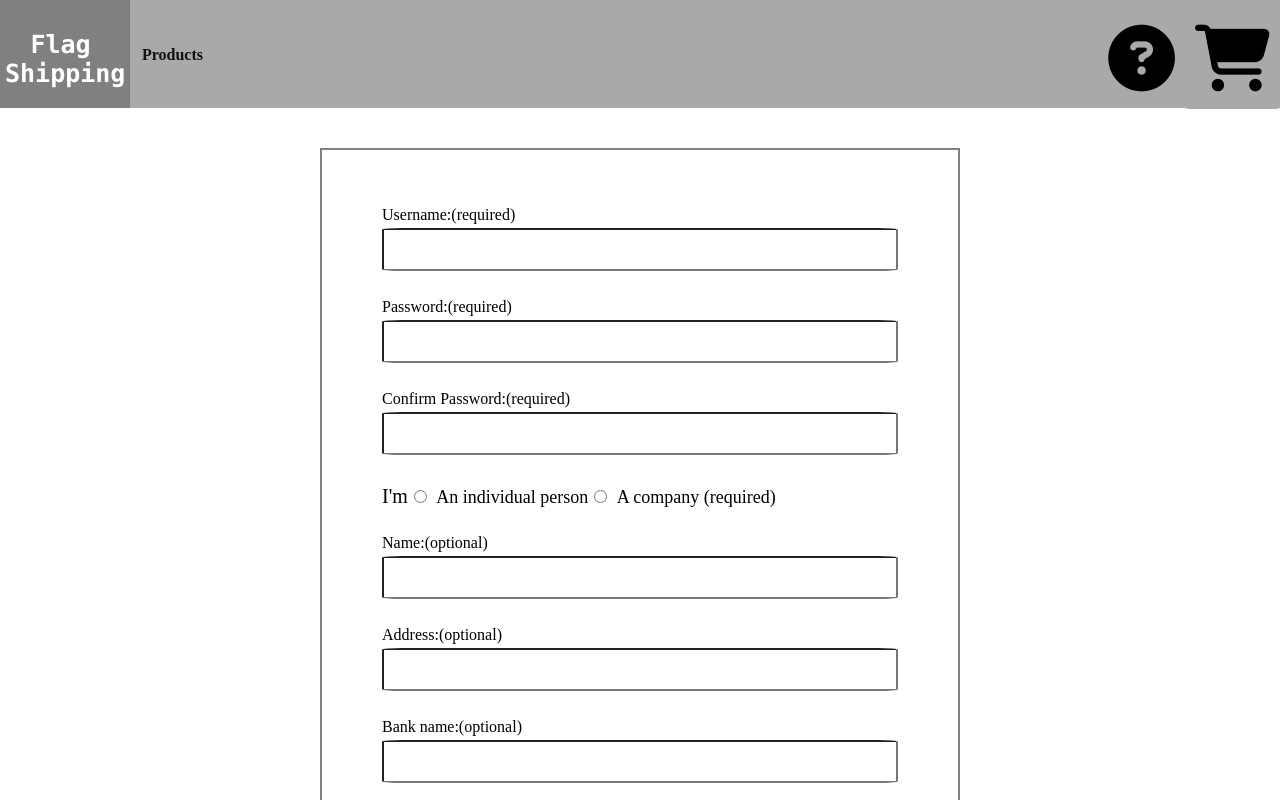
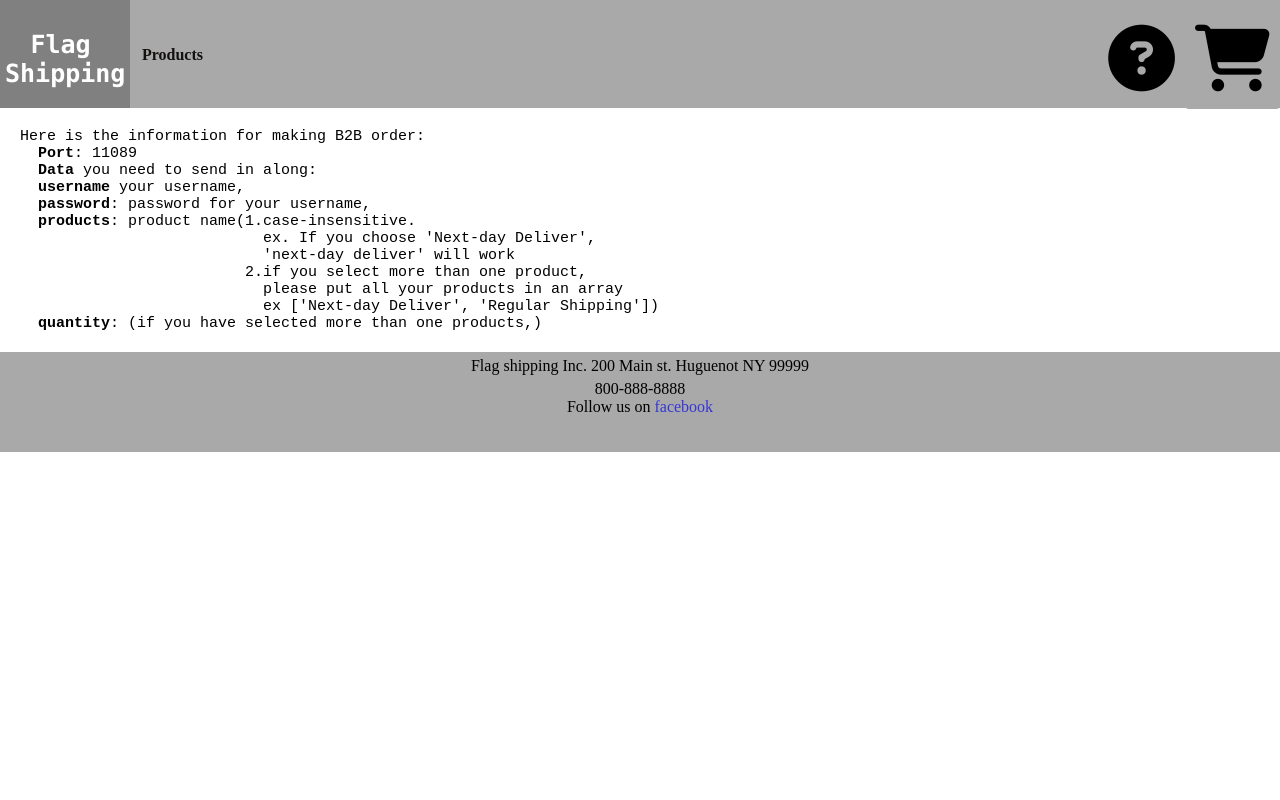
Before and after one commit to malongfei89/ebussiness, a Vue app: page /#/register in a window 1280 px wide. Shown: the top 800 px of the page. Built offline with nearby package versions, Linux system fonts and the light colour scheme.

Commit message:
note for B2B

```diff
--- a/src/assets/main.css
+++ b/src/assets/main.css
@@ -140,6 +140,10 @@ input[type=number]::-webkit-inner-spin-button {
     left:25%;
     position:relative;
     border:2px solid grey;
+  }
+  .note-B2B{
+    font-size:15px;
+    padding:20px;
   }
   .product-div {
     display: inline-block;
--- a/src/views/Register.vue
+++ b/src/views/Register.vue
@@ -1,7 +1,7 @@
 <template>
   <div>
     <Header></Header>
-    <div class="form-div" style="min-width:340px">
+    <div v-if="showNote" class="form-div" style="min-width:340px">
       <div class="input-group">
         <label for="newUsername">Username:(required)</label>
         <input id="newUsername" v-model="newUsername" type="text">
@@ -37,6 +37,20 @@
       </div>
       <button style="float:right;padding:20px;margin:0 20px 0 20px;" @click="register">Register</button>
     </div>
+    <div v-else class="note-B2B">
+      <pre style="display: block;">Here is the information for making B2B order:
+  <b>Port</b>: 11089
+  <b>Data</b> you need to send in along:
+  <b>username</b> your username,
+  <b>password</b>: password for your username,
+  <b>products</b>: product name(1.case-insensitive.
+                           ex. If you choose 'Next-day Deliver',
+                           'next-day deliver' will work
+                         2.if you select more than one product,
+                           please put all your products in an array
+                           ex ['Next-day Deliver', 'Regular Shipping'])
+  <b>quantity</b>: (if you have selected more than one products,)</pre>
+    </div>
     <Footer></Footer>
   </div>
 </template>
@@ -54,7 +68,8 @@ export default {
       newName: null,
       newAddress: null,
       newBankName: null,
-      newBankAccount: null
+      newBankAccount: null,
+      showNote: false
     }
   },
   methods: {
@@ -77,8 +92,13 @@ export default {
           card_number: this.newBankAccount,
           cus_type: this.identity
         })
-        this.$router.push('/')
-        Globals.toastr.push({ type: 'success', message: `You've been successfully registered!`})
+        if(this.identity==='company'){
+          this.showNote=true
+        }
+        else{
+          this.$router.push('/')
+          Globals.toastr.push({ type: 'success', message: `You've been successfully registered!`})
+        }
       } catch (error) {
         Globals.toastr.push({ type: 'error', message: error.response.data.error})
       }
```
